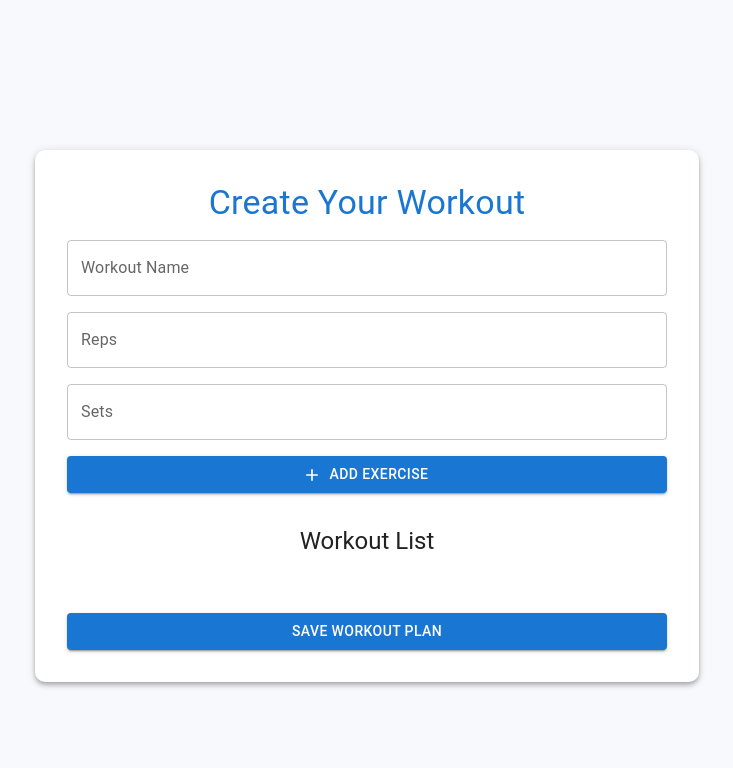
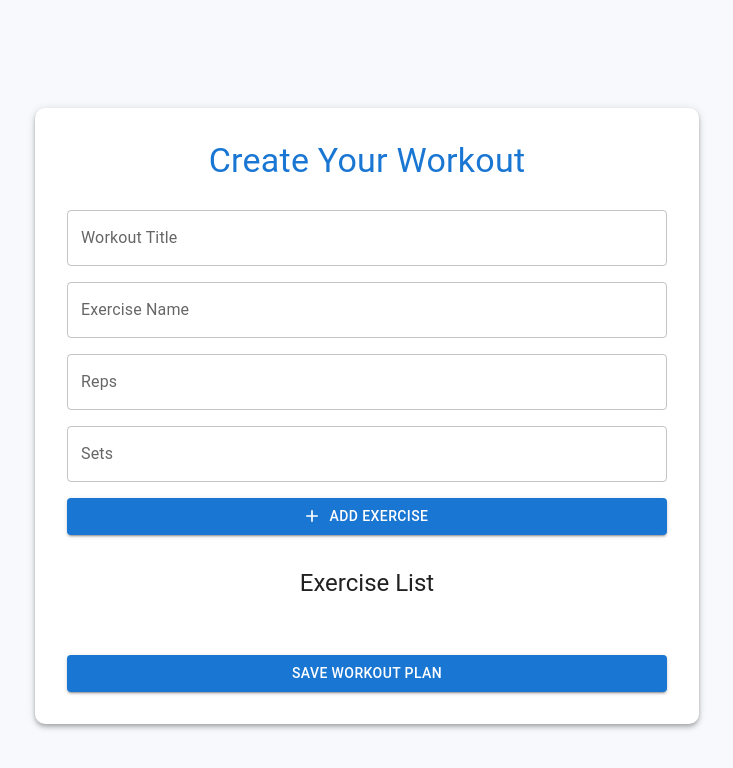
Before and after one commit to bishwasbhatt2/DailyGainz, a React (Vite) app in the folder main/: page /workout-creation in a window 1280 px wide. Shown: the top 768 px of the page, without its empty margins (289-1022 px from the left). Built offline with nearby package versions, Linux system fonts and the light colour scheme.

Commit message:
Update to Workout Creation

```diff
--- a/main/src/WorkoutCreation.jsx
+++ b/main/src/WorkoutCreation.jsx
@@ -1,7 +1,16 @@
 import React, { useState } from 'react';
-import { Box, Typography, TextField, Button, Paper, List, ListItem, IconButton } from '@mui/material';
+import {
+    Box,
+    Typography,
+    TextField,
+    Button,
+    Paper,
+    List,
+    ListItem,
+    IconButton,
+} from '@mui/material';
 import { db, auth } from './firebase';
-import { doc, setDoc, updateDoc, arrayUnion } from 'firebase/firestore';
+import { doc, updateDoc, arrayUnion } from 'firebase/firestore';
 import { useNavigate } from 'react-router-dom';
 import AddIcon from '@mui/icons-material/Add';
 import DeleteIcon from '@mui/icons-material/Delete';
@@ -10,40 +19,54 @@ const WorkoutCreation = () => {
     const [workoutName, setWorkoutName] = useState('');
     const [reps, setReps] = useState('');
     const [sets, setSets] = useState('');
-    const [workouts, setWorkouts] = useState([]);
+    const [exercisesInWorkout, setExercisesInWorkout] = useState([]);
+    const [workoutTitle, setWorkoutTitle] = useState(''); // Optional: Add a workout title
     const navigate = useNavigate();
 
-    // Add workout to local state
-    const handleAddWorkout = () => {
+    // Add exercise to the current workout
+    const handleAddExercise = () => {
         if (workoutName && reps && sets) {
-            setWorkouts([...workouts, { workoutName, reps: parseInt(reps), sets: parseInt(sets) }]);
+            setExercisesInWorkout([
+                ...exercisesInWorkout,
+                {
+                    workoutName,
+                    reps: parseInt(reps),
+                    sets: parseInt(sets),
+                },
+            ]);
             setWorkoutName('');
             setReps('');
             setSets('');
         }
     };
 
+    // Save the current workout to the database
     const handleSaveWorkouts = async () => {
         const user = auth.currentUser;
-        console.log("Current user:", user ? user.uid : "No user found");
-        if (user && workouts.length > 0) {
+        if (user && exercisesInWorkout.length > 0) {
             const workoutRef = doc(db, 'workouts', user.uid);
+            const workout = {
+                title: workoutTitle || `Workout ${new Date().toLocaleDateString()}`,
+                exercises: exercisesInWorkout,
+                timestamp: new Date(),
+            };
             try {
-                await setDoc(workoutRef, { workoutList: workouts }, { merge: true });
+                await updateDoc(workoutRef, {
+                    workouts: arrayUnion(workout),
+                });
                 navigate('/dashboard');
             } catch (error) {
                 console.error('Error saving workout:', error);
             }
         } else {
-            console.error("User is not authenticated or no workouts to save.");
+            console.error('User is not authenticated or no exercises to save.');
         }
     };
 
-
-    // Remove a workout from the local state
-    const handleRemoveWorkout = (index) => {
-        const updatedWorkouts = workouts.filter((_, i) => i !== index);
-        setWorkouts(updatedWorkouts);
+    // Remove an exercise from the current workout
+    const handleRemoveExercise = (index) => {
+        const updatedExercises = exercisesInWorkout.filter((_, i) => i !== index);
+        setExercisesInWorkout(updatedExercises);
     };
 
     return (
@@ -73,9 +96,19 @@ const WorkoutCreation = () => {
                     Create Your Workout
                 </Typography>
 
+                {/* Optional: Add a workout title input */}
+                <TextField
+                    label="Workout Title"
+                    variant="outlined"
+                    value={workoutTitle}
+                    onChange={(e) => setWorkoutTitle(e.target.value)}
+                    fullWidth
+                    sx={{ mt: 2 }}
+                />
+
                 <Box sx={{ display: 'flex', flexDirection: 'column', gap: 2, mt: 2 }}>
                     <TextField
-                        label="Workout Name"
+                        label="Exercise Name"
                         variant="outlined"
                         value={workoutName}
                         onChange={(e) => setWorkoutName(e.target.value)}
@@ -101,7 +134,7 @@ const WorkoutCreation = () => {
                         variant="contained"
                         color="primary"
                         startIcon={<AddIcon />}
-                        onClick={handleAddWorkout}
+                        onClick={handleAddExercise}
                         fullWidth
                     >
                         Add Exercise
@@ -110,15 +143,18 @@ const WorkoutCreation = () => {
 
                 <Box sx={{ mt: 4 }}>
                     <Typography variant="h5" gutterBottom>
-                        Workout List
+                        Exercise List
                     </Typography>
                     <List>
-                        {workouts.map((workout, index) => (
+                        {exercisesInWorkout.map((exercise, index) => (
                             <ListItem key={index} sx={{ justifyContent: 'space-between' }}>
                                 <Typography variant="body1">
-                                    {workout.workoutName} - {workout.reps} reps, {workout.sets} sets
+                                    {exercise.workoutName} - {exercise.reps} reps, {exercise.sets} sets
                                 </Typography>
-                                <IconButton onClick={() => handleRemoveWorkout(index)} color="secondary">
+                                <IconButton
+                                    onClick={() => handleRemoveExercise(index)}
+                                    color="secondary"
+                                >
                                     <DeleteIcon />
                                 </IconButton>
                             </ListItem>
```
